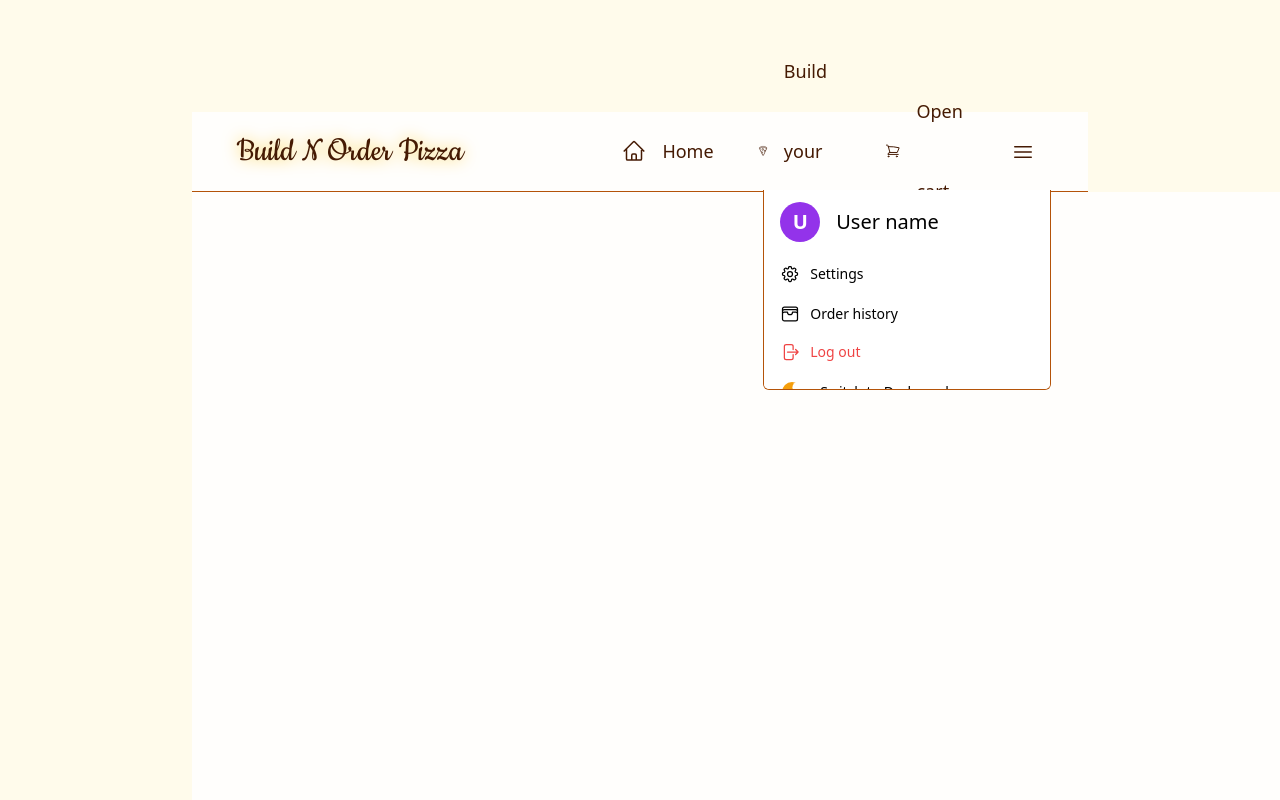
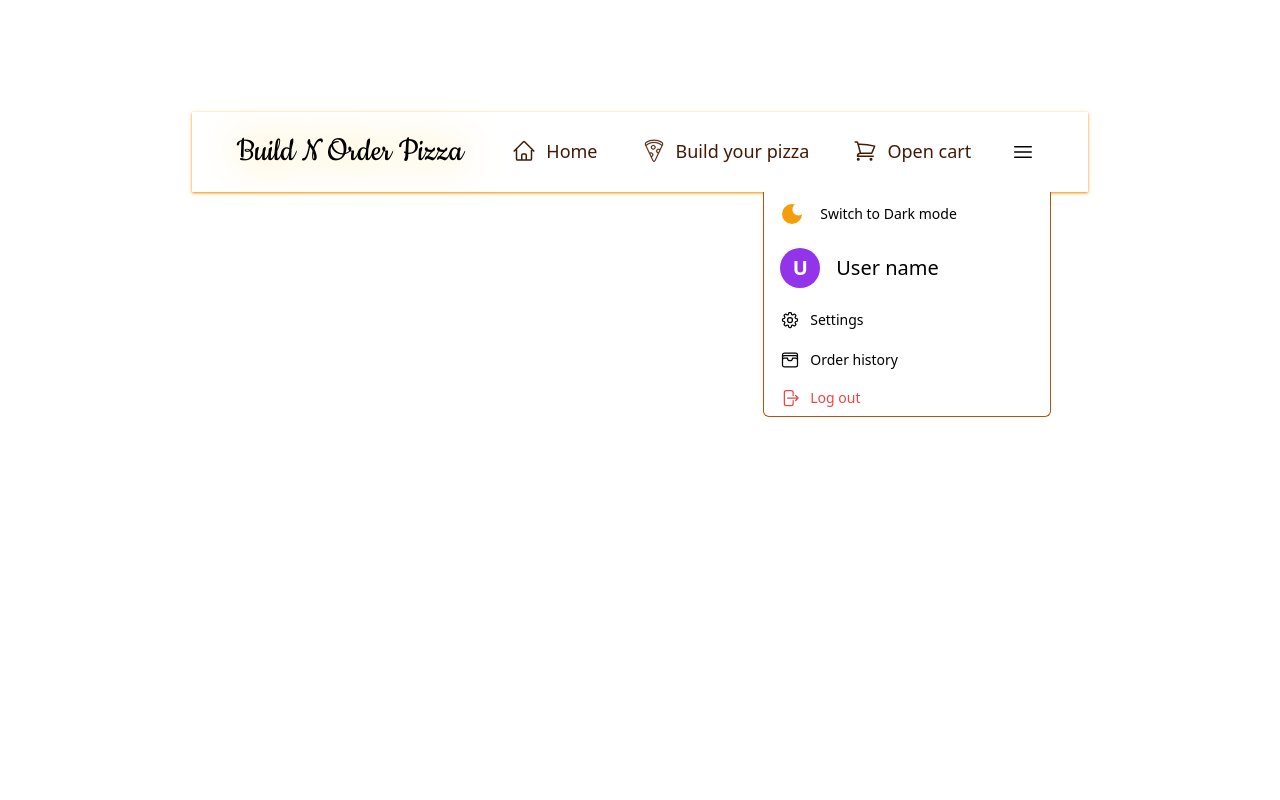
Before and after one commit to AkritiGhosh/BuildNOrderPizza-Frontend, a React (Vite) app: page /checkout in a window 1280 px wide. Both pictures are taken after a click on the button 1023 px from the left and 151 px from the top of the page. Built offline with nearby package versions, Linux system fonts and the light colour scheme.

Commit message:
theme colors updated

```diff
--- a/src/components/common/Dropdown.tsx
+++ b/src/components/common/Dropdown.tsx
@@ -17,7 +17,8 @@ const Dropdown = ({
 }: DropdownPropTypes) => {
   const [showMenu, setShowMenu] = useState(false);
   const dropdownRef = useRef<HTMLDivElement>(null);
-  const alignClass = alignment == "right" ? "right-0 md:-right-2" : "left-0 md:-left-2";
+  const alignClass =
+    alignment == "right" ? "right-0 md:-right-2" : "left-0 md:-left-2";
   const handleClick = (e: MouseEvent) => {
     if (
       dropdownRef.current &&
@@ -44,7 +45,7 @@ const Dropdown = ({
       </button>
       {showMenu && (
         <ul
-          className={`fixed md:absolute top-20 md:top-12 -mt-0.5  ${alignClass} min-h-10 list-none w-screen md:w-72 max-h-[200px] overflow-y-auto rounded-b-md bg-white scroll-hide z-[999] border-t border-amber-700 ${lstClass}`}
+          className={`fixed md:absolute top-20 md:top-12  ${alignClass} min-h-10 list-none w-screen md:w-72 max-h-[280px] overflow-y-auto rounded-b-md bg-white dark:bg-slate-900 scroll-hide z-[999] border-t border-amber-700 dark:border-slate-500 ${lstClass}`}
         >
           {children}
         </ul>
--- a/src/components/common/PageLayout.tsx
+++ b/src/components/common/PageLayout.tsx
@@ -16,7 +16,7 @@ const PageLayout = ({
 }: LayoutProps) => {
   return (
     <div
-      className={`relative w-screen h-screen overflow-y-auto overflow-x-hidden scroll-thin flex flex-col ${className} bg-amber-50 dark:bg-slate-900 text-amber-950 dark:text-slate-100 `}
+      className={`relative w-screen h-screen overflow-y-auto overflow-x-hidden scroll-thin flex flex-col ${className} bg-white dark:bg-slate-900 text-black dark:text-slate-100 `}
       {...props}
     >
       {withHeader && <Header />}
--- a/src/components/common/ToggleThemeButton.tsx
+++ b/src/components/common/ToggleThemeButton.tsx
@@ -18,8 +18,11 @@ const ThemeButton = () => {
   ];
   const angles = [45, 135, 225, 315];
   return (
+    <button
+      className="w-full h-full  flex gap-4 items-center"
+      onClick={() => toggleTheme()}
+    >
       <svg
-      onClick={() => toggleTheme()}
         width="24"
         height="24"
         xmlns="http://www.w3.org/2000/svg"
@@ -66,7 +69,6 @@ const ThemeButton = () => {
             }`}
           />
         ))}
-
         <circle
           cx="140"
           cy="-10"
@@ -79,6 +81,10 @@ const ThemeButton = () => {
           }`}
         />
       </svg>
+      <span className="text-black dark:text-white">
+        Switch to {darkTheme ? " Light " : " Dark "} mode
+      </span>
+    </button>
   );
 };
 
--- a/src/components/common/header/Header.tsx
+++ b/src/components/common/header/Header.tsx
@@ -1,7 +1,6 @@
 import { Link, useLocation } from "react-router-dom";
 import Dropdown from "../Dropdown";
 import ThemeButton from "../ToggleThemeButton";
-import useTheme from "../../../hooks/useTheme";
 
 type NavLinksTypes = {
   path: string;
@@ -85,13 +84,6 @@ const navLinks: NavLinksTypes[] = [
     ),
   },
 ];
-
-const Header = () => {
-  const loc = useLocation();
-  const { darkTheme } = useTheme();
-  const path: string = "/" + loc.pathname?.split("/")[1];
-  const isLoggedIn: boolean = true;
-
 const menuLinks: NavLinksTypes[] = [
   {
     name: "Settings",
@@ -142,27 +134,30 @@ const Header = () => {
   },
 ];
 
+const Header = () => {
+  const loc = useLocation();
+  const path: string = "/" + loc.pathname?.split("/")[1];
+  const isLoggedIn: boolean = true;
+
   return (
-    <header className="w-full relative top-0 h-14 lg:h-20 lg:px-[5%] px-4 bg-white/85 dark:bg-black/85 text-amber-950 dark:text-white flex items-center justify-between gap-5 z-50 border-b border-amber-700">
-      <div className="h-14 lg:h-20 w-full">
-        <h1 className="!leading-[56px] lg:!leading-[80px] md:text-4xl text-2xl drop-shadow-[0_0_8px_#fcd34d] font-cursive">
+    <header className="w-full relative top-0 h-auto md:h-14 lg:h-20 lg:px-[5%] px-4 text-black dark:text-white flex flex-col md:flex-row items-end justify-between gap-x-5 z-50 shadow shadow-amber-500 dark:shadow-slate-200">
+      <h1 className="h-auto lg:h-20 w-full md:w-auto min-w-max text-center md:text-left md:text-4xl text-3xl drop-shadow-[0_0_20px_#fcd34d] dark:drop-shadow-[0_0_30px_#cbd5e1] font-cursive !leading-[40px] lg:!leading-[80px] py-2 md:py-0">
         Build N Order Pizza
       </h1>
-      </div>
-      <div className="grow w-full h-14 lg:h-20 flex items-center justify-end gap-5 z-50">
+      <div className="grow w-full h-10 lg:h-20 flex items-center justify-evenly md:justify-end gap-5 z-50">
         {navLinks?.map((link) => (
           <Link
-            className={`hidden lg:flex items-center justify-center gap-4 h-full w-auto px-3 text-lg font-medium leading-[5rem] dark:hover:drop-shadow-[0_0_#fcd34d] hover:drop-shadow-[0_0_#451a03] hover:bg-amber-300/20
-         hover:border-black border-b-2 dark:hover:border-amber-100 ${
+            className={`flex items-center justify-center gap-2.5 h-full w-auto px-3 text-lg font-medium leading-[5rem] ${
               path == link?.path
-             ? "border-amber-700 dark:border-amber-300 dark:bg-amber-100/10"
-             : "border-transparent"
-         }`}
+                ? "border-amber-700 dark:border-slate-300 bg-amber-200/40 dark:bg-slate-700/80"
+                : "border-transparent bg-transparent dark:text-slate-400 text-amber-950"
+            } hover:bg-amber-300/20 dark:hover:bg-slate-500/30
+         hover:border-black border-b-2 dark:hover:border-slate-100 `}
             to={link?.path}
             key={link?.id}
           >
             {link.icon}
-            {link?.name}
+            <span className="hidden lg:block">{link?.name}</span>
           </Link>
         ))}
         <Dropdown
@@ -185,6 +180,9 @@ const Header = () => {
             </svg>
           }
         >
+          <li className="w-full py-2.5 px-4 text-sm text-amber-500 cursor-pointer hover:bg-amber-200/30 dark:hover:bg-slate-400/30">
+            <ThemeButton />
+          </li>
           {!isLoggedIn ? (
             <Link to="/auth">
               <li className="w-full py-2.5 px-4 text-sm text-amber-500 hover:bg-amber-200/20 hover:font-semibold hover:tracking-wide cursor-pointer">
@@ -203,7 +201,7 @@ const Header = () => {
                 <Link to={menuItem?.path}>
                   <li
                     id={menuItem?.id}
-                    className="w-full py-2.5 px-4 text-sm hover:bg-amber-200/30 hover:font-semibold flex items-center justify-start gap-2.5 group"
+                    className="w-full py-2.5 px-4 text-sm hover:bg-amber-200/30 dark:hover:bg-slate-400/30 hover:font-semibold flex items-center justify-start gap-2.5 group"
                   >
                     {menuItem?.icon}
                     {menuItem?.name}
@@ -229,12 +227,6 @@ const Header = () => {
               </li>
             </>
           )}
-          <li className="w-full py-2.5 px-4 text-sm text-amber-500 cursor-pointer flex gap-4 items-center">
-            <ThemeButton />
-            <span className="text-black dark:text-white">
-              Switch to {darkTheme ? " Light " : " Dark "} mode
-            </span>
-          </li>
         </Dropdown>
       </div>
     </header>
```
Lines whose indentation alone changed are shown as unchanged.
